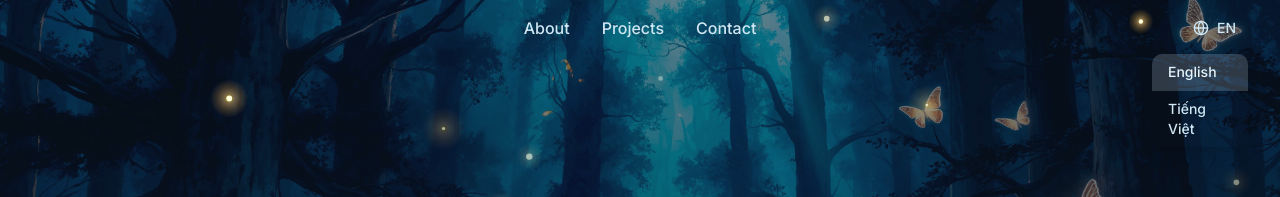
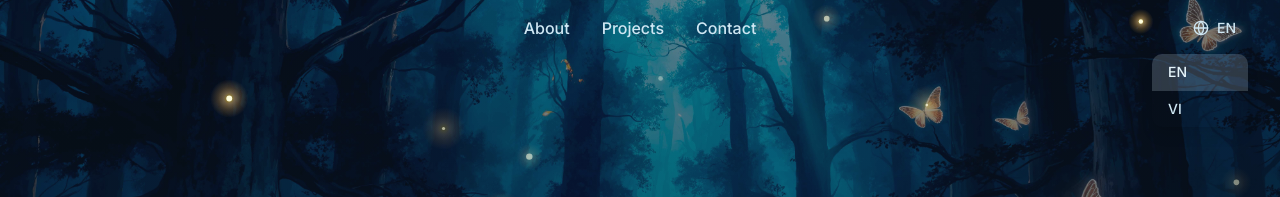
Before and after one commit to tntaakn/portfoli.O_o, a Next.js app: page / in a window 1280 px wide. Both pictures are taken after a click on the button "EN". Shown: the top 197 px of the page. Built offline with nearby package versions, Linux system fonts and the light colour scheme; a web font is replaced by a local one.

Commit message:
fix button switching language

```diff
--- a/components/portfolio/language-switcher.tsx
+++ b/components/portfolio/language-switcher.tsx
@@ -32,7 +32,7 @@ export function LanguageSwitcher() {
                 : "text-[#CFE7F3] hover:bg-[#CFE7F3]/10"
             }`}
           >
-            English
+            EN
           </button>
           <button
             onClick={() => {
@@ -45,7 +45,7 @@ export function LanguageSwitcher() {
                 : "text-[#CFE7F3] hover:bg-[#CFE7F3]/10"
             }`}
           >
-            Tiếng Việt
+            VI
           </button>
         </div>
       )}
```
